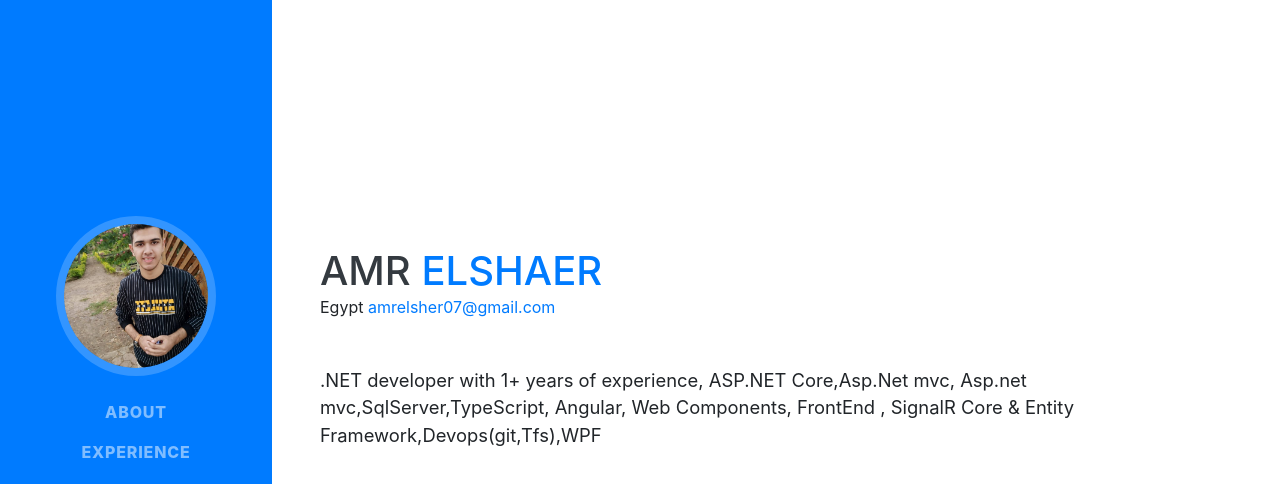
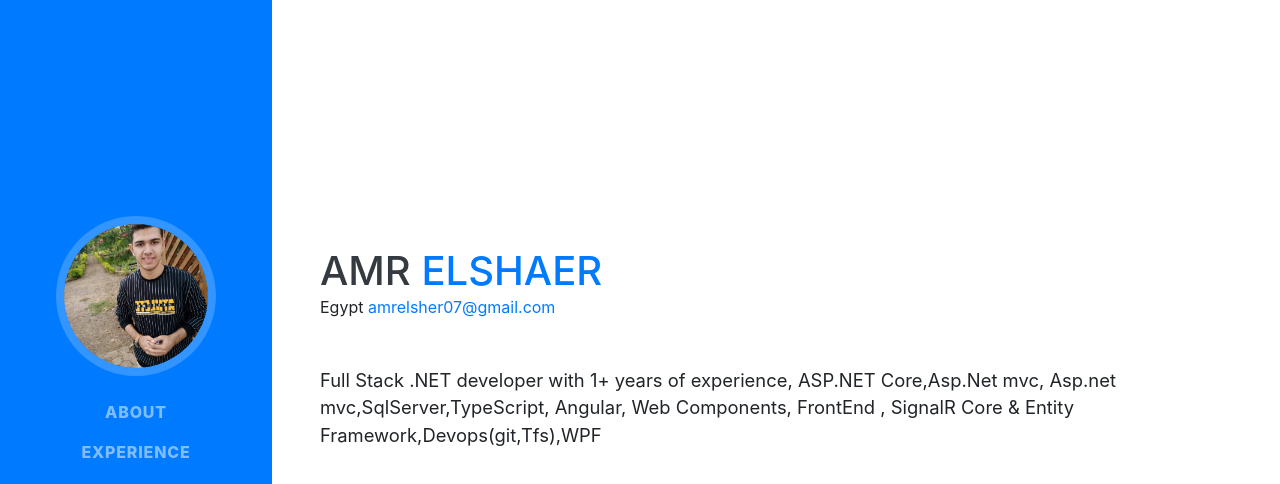
Before and after one commit to AmrElshaer/AmrElshaer.github.io, a website with bundled scripts: page index.html in a window 1280 px wide. Shown: the top 484 px of the page. Built offline with nearby package versions, Linux system fonts and the light colour scheme; a web font is replaced by a local one.

Commit message:
Update index.html

```diff
--- a/index.html
+++ b/index.html
@@ -67,7 +67,7 @@
         <div class="mb-5">Egypt
             <a href="amrelsher07@gmail.com">amrelsher07@gmail.com</a>
         </div>
-        <p class="lead mb-5">.NET developer with 1+ years of experience, ASP.NET Core,Asp.Net mvc, Asp.net mvc,SqlServer,TypeScript, Angular, Web Components, FrontEnd , SignalR Core & Entity Framework,Devops(git,Tfs),WPF</p>
+        <p class="lead mb-5">Full Stack .NET developer with 1+ years of experience, ASP.NET Core,Asp.Net mvc, Asp.net mvc,SqlServer,TypeScript, Angular, Web Components, FrontEnd , SignalR Core & Entity Framework,Devops(git,Tfs),WPF</p>
         <div class="social-icons">
           <a href="https://www.linkedin.com/in/amr-elsher-984903177/">
             <i class="fab fa-linkedin-in"></i>
```
